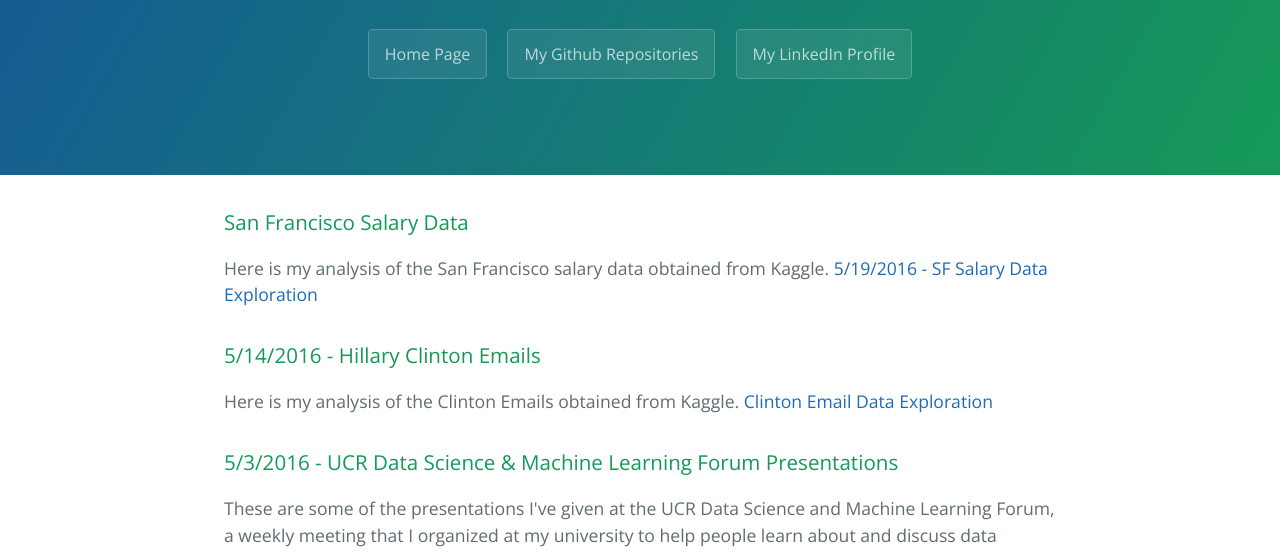
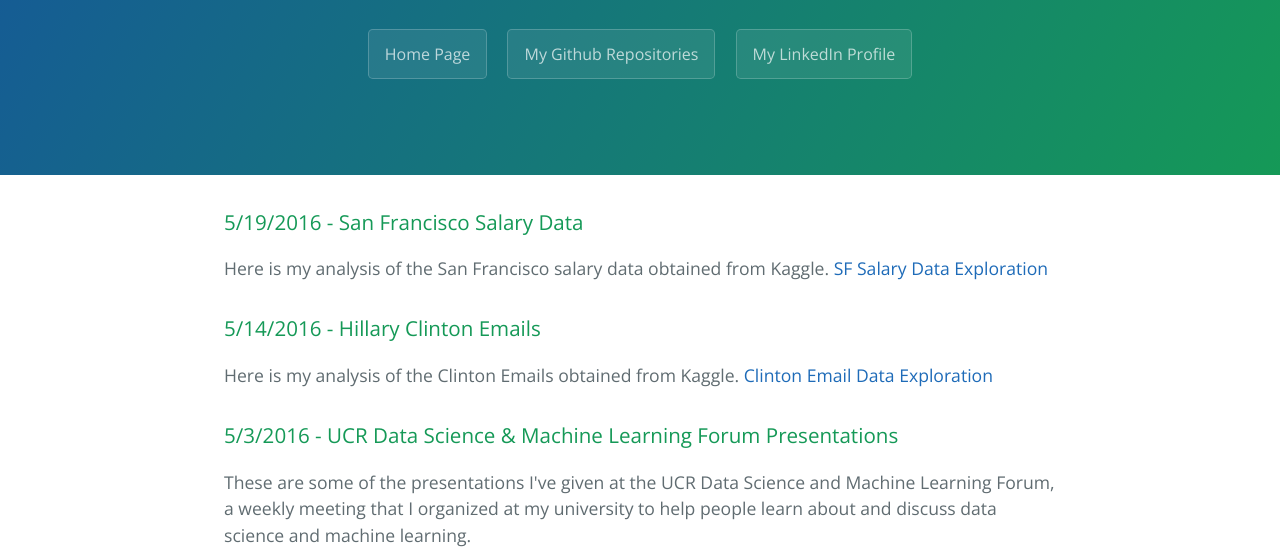
Before and after one commit to ddeloss/blog, a plain HTML site: page blogposts.html in a window 1280 px wide. Shown: the part 208-761 px from the top of the page. Drawn offline with nearby package versions, Linux system fonts and the light colour scheme.

Commit message:
Update blogposts.html

```diff
--- a/blogposts.html
+++ b/blogposts.html
@@ -20,9 +20,9 @@
 
 <section class="main-content">
 <h3>
-<a id="dentons-data-science-blog" class="anchor" href="#dentons-data-science-blog" aria-hidden="true"><span aria-hidden="true" class="octicon octicon-link"></span></a>San Francisco Salary Data</h3>
+<a id="dentons-data-science-blog" class="anchor" href="#dentons-data-science-blog" aria-hidden="true"><span aria-hidden="true" class="octicon octicon-link"></span></a>5/19/2016 - San Francisco Salary Data</h3>
 
-<p>Here is my analysis of the San Francisco salary data obtained from Kaggle. <a href="https://github.com/ddeloss/Data-Science-Projects/blob/master/SF%20Salaries/SFsalaries.ipynb">5/19/2016 - SF Salary Data Exploration</a> </p>
+<p>Here is my analysis of the San Francisco salary data obtained from Kaggle. <a href="https://github.com/ddeloss/Data-Science-Projects/blob/master/SF%20Salaries/SFsalaries.ipynb">SF Salary Data Exploration</a> </p>
 
 <h3>
 <a id="dentons-data-science-blog" class="anchor" href="#dentons-data-science-blog" aria-hidden="true"><span aria-hidden="true" class="octicon octicon-link"></span></a>5/14/2016 - Hillary Clinton Emails</h3>
```
